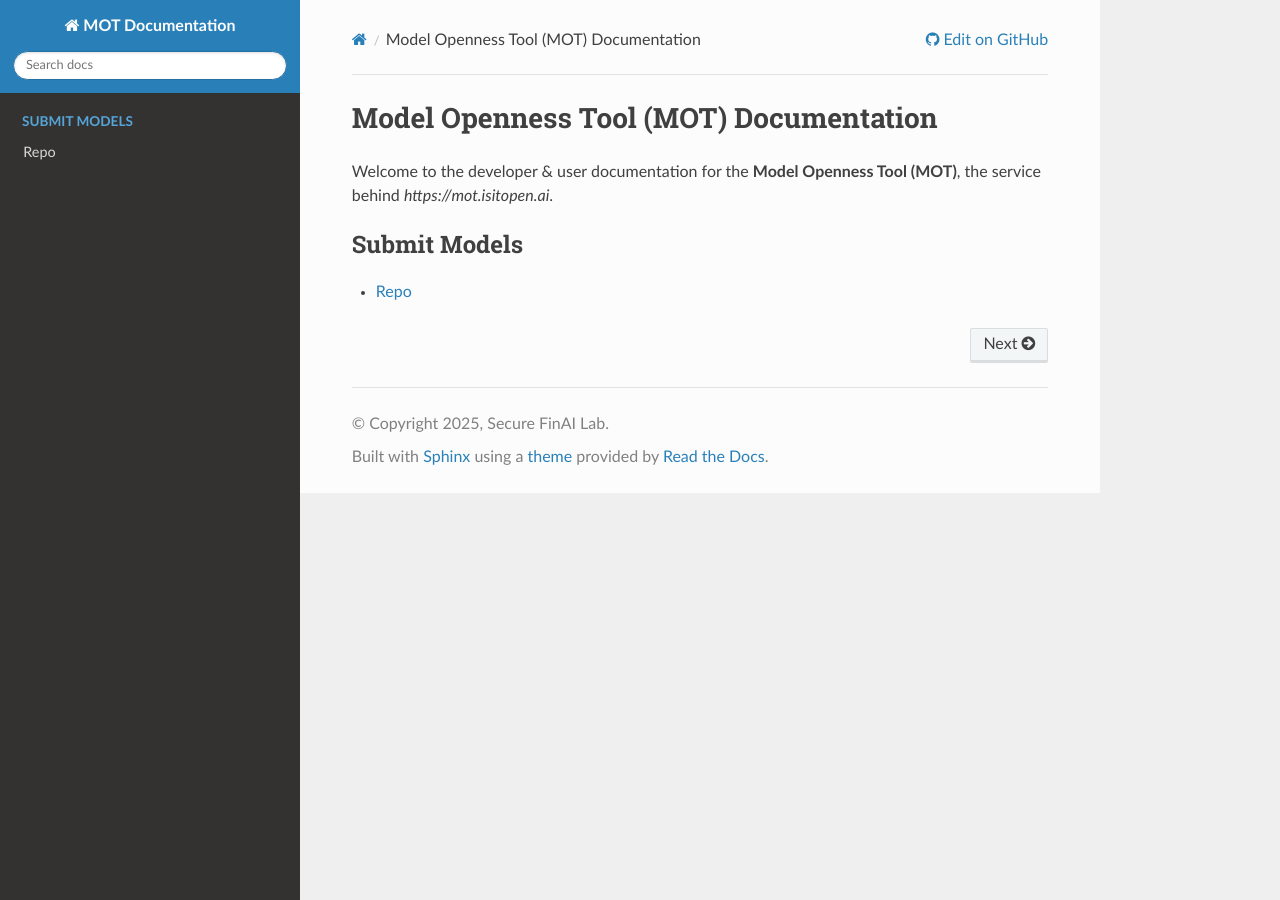
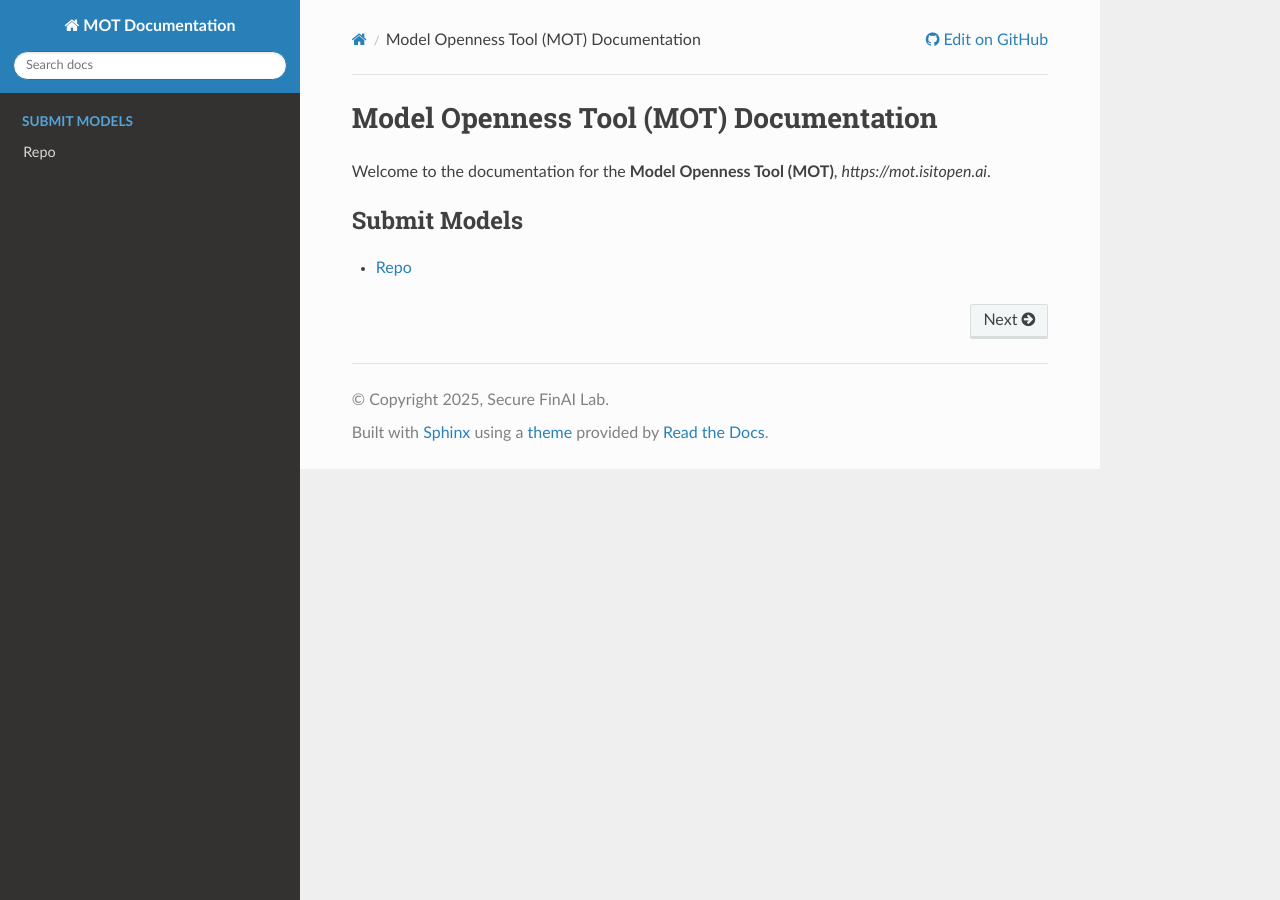
Before and after one commit to Open-Finance-Lab/MOT_Docs, a Sphinx documentation site: the page built from docs/source/index.rst, in a window 1280 px wide. Built offline with Sphinx 7.4.7 and the Read the Docs theme 3.1.0, drawn with Linux system fonts in a browser that asks for light colours; pages that are not in the unit, such as notebooks, are missing from menus.

Commit message:
Update index.rst

```diff
--- a/docs/source/index.rst
+++ b/docs/source/index.rst
@@ -5,7 +5,7 @@
 Model Openness Tool (MOT) Documentation
 ========================================
 
-Welcome to the developer & user documentation for the **Model Openness Tool (MOT)**, the service behind `https://mot.isitopen.ai`.
+Welcome to the documentation for the **Model Openness Tool (MOT)**, `https://mot.isitopen.ai`.
 
 .. contents::
    :local:
```
